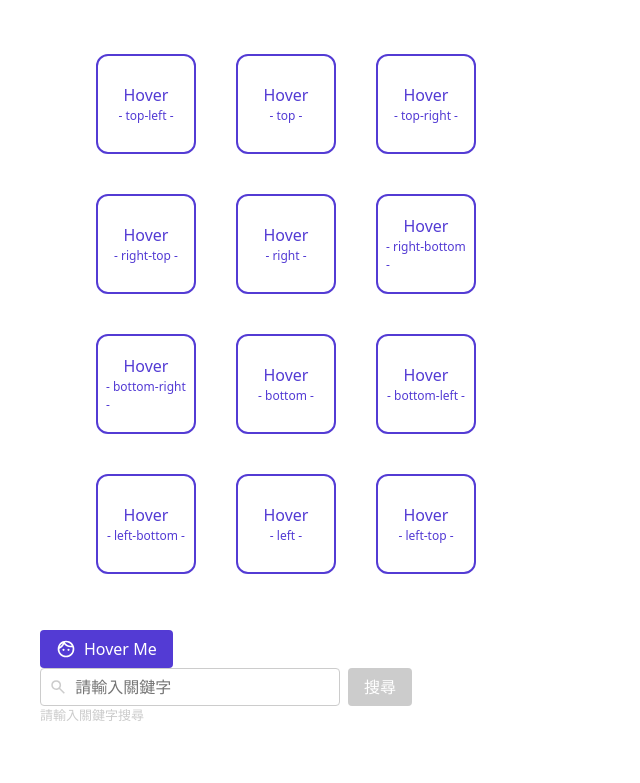
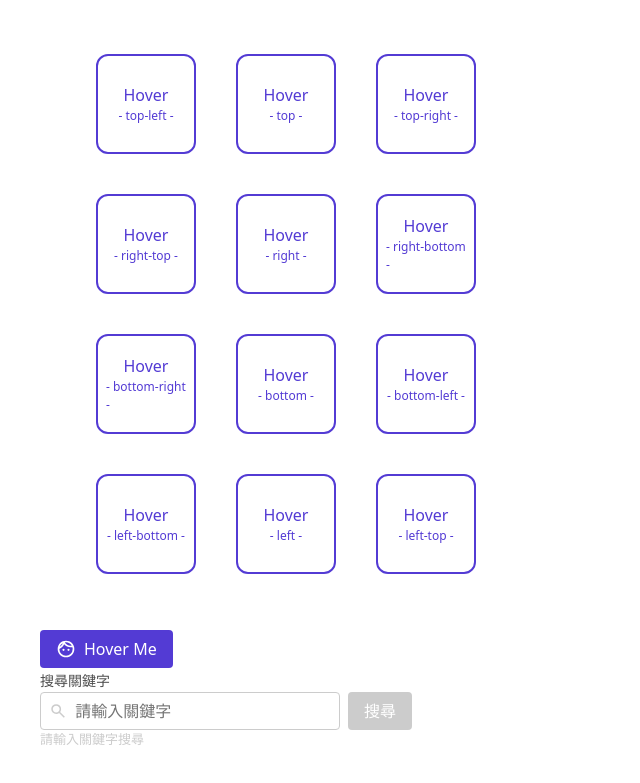
Before and after one commit to jonyworker/comp_dev_space, a Vue app: page / in a window 1280 px wide. Shown: the part 1270-2053 px from the top of the page, without its empty margins (0-640 px from the left). Built offline with nearby package versions, Linux system fonts and the light colour scheme.

Commit message:
🆙update：微修正程式碼。

```diff
--- a/src/ui/module/Search/Search.vue
+++ b/src/ui/module/Search/Search.vue
@@ -3,7 +3,7 @@ import { computed } from 'vue';
 import Input from '@/ui/element/Input/Input.vue';
 import Button from '@/ui/element/Button/Button.vue';
 
-// 定義 Model (改成最新寫法)
+// 定義 Model
 const modelValue = defineModel()
 
 // 定義 Props
@@ -30,7 +30,7 @@ const props = defineProps({
 	},
 	size: {
 		type: String,
-		default: '',
+		default: 'medium',
 		validator: (value) => ['small', 'medium', 'large'].includes(value),
 	},
 	// -- input 接口 -- //
@@ -57,7 +57,7 @@ const props = defineProps({
 
 <template>
 	<!-- 輸入框標題 -->
-	<label v-if="props.label" class="input-label">{{props.label}}</label>
+	<label v-if="props.inputLabel" class="input-label">{{props.inputLabel}}</label>
 	<div class="search">
 		<Input
 			:placeholder="props.placeholder"
```
Also changed, not shown: 1 other file (tests, documents, lock files or other folders).
